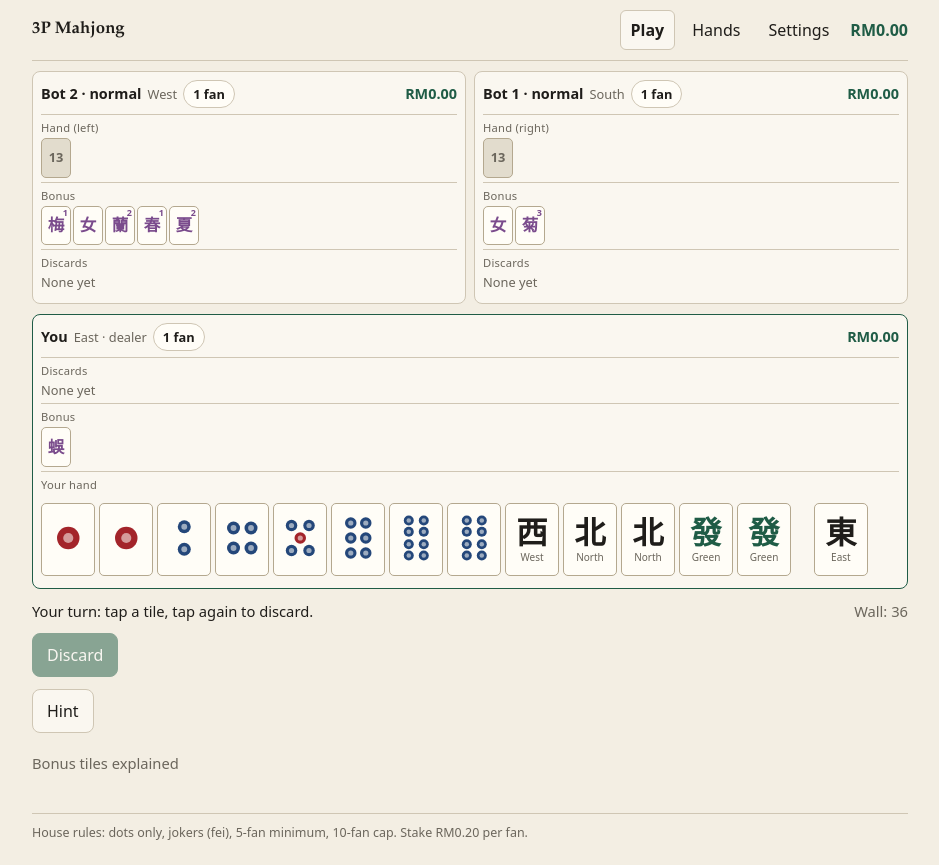
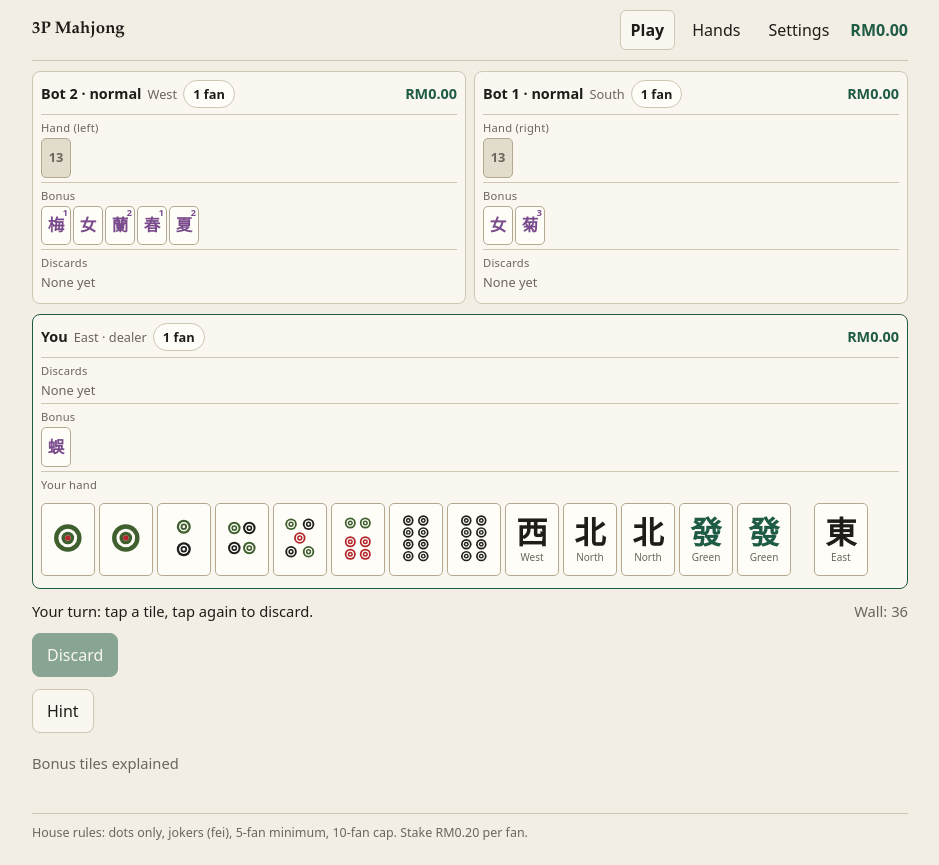
Before and after one commit to DoughnutsNCookies/WebApp-Mahjong3P, a Next.js app: page / in a window 1280 px wide. Shown: the whole page, without its empty margins (170-1109 px from the left). Built offline with nearby package versions, Linux system fonts and the light colour scheme.

Commit message:
Dot tiles in traditional green, black and red rings

```diff
--- a/src/app/globals.css
+++ b/src/app/globals.css
@@ -76,12 +76,13 @@ main { flex: 1; }
 @media (max-width: 759px) { .tile.hand .sub { display: none; } }
 .tile .main { font-weight: 600; }
 .tile.dots .main { color: var(--dots); font-variant-numeric: lining-nums tabular-nums; }
-/* Dot tiles are drawn: blue pips with a pale centre, red ones where tradition has them. */
-.dot-face { width: 78%; height: 66%; display: block; }
-.tile.hand .dot-face { height: 70%; }
-.pip { fill: var(--dots); }
-.pip.red { fill: var(--red); }
-.pip-core { fill: var(--tile); opacity: .55; }
+/* Dot tiles are drawn as concentric rings in the traditional green, black and red. */
+.dot-face { width: 80%; height: 70%; display: block; }
+.dot-face .gap { fill: var(--tile); }
+.pip-g .ring { fill: #3f5f2e; }
+.pip-k .ring { fill: #1d1d1b; }
+.pip-r .ring { fill: #b3262c; }
+.dot-face .centre-red { fill: #b3262c; }
 .tile.red .main { color: var(--red); }
 .tile.green .main { color: var(--green); }
 .tile.white .main { color: #5a6b80; }
--- a/src/ui/Tile.tsx
+++ b/src/ui/Tile.tsx
@@ -29,34 +29,39 @@ export function face(k: Kind): { main: string; sub: string; cls: string; num?: n
   return { main: '?', sub: '', cls: '' };
 }
 
-// Dot positions for 1-9 on a 30 x 40 face, in the traditional patterns. "r" marks a red dot.
-const DOT_LAYOUTS: [number, number, 'b' | 'r'][][] = [
-  [[15, 20, 'r']],
-  [[15, 11, 'b'], [15, 29, 'b']],
-  [[7, 9, 'b'], [15, 20, 'b'], [23, 31, 'b']],
-  [[8, 12, 'b'], [22, 12, 'b'], [8, 28, 'b'], [22, 28, 'b']],
-  [[8, 10, 'b'], [22, 10, 'b'], [15, 20, 'r'], [8, 30, 'b'], [22, 30, 'b']],
-  [[9, 8, 'b'], [21, 8, 'b'], [9, 20, 'b'], [21, 20, 'b'], [9, 32, 'b'], [21, 32, 'b']],
-  [[6, 6, 'b'], [15, 11, 'b'], [24, 16, 'b'], [9, 25, 'b'], [21, 25, 'b'], [9, 34, 'b'], [21, 34, 'b']],
-  [[9, 6, 'b'], [21, 6, 'b'], [9, 15, 'b'], [21, 15, 'b'], [9, 25, 'b'], [21, 25, 'b'], [9, 34, 'b'], [21, 34, 'b']],
-  [[6, 8, 'b'], [15, 8, 'b'], [24, 8, 'b'], [6, 20, 'r'], [15, 20, 'r'], [24, 20, 'r'], [6, 32, 'b'], [15, 32, 'b'], [24, 32, 'b']],
+// Dot positions and colours for 1-9 on a 30 x 40 face, following the traditional tiles Sean shared:
+// g green, k black, r red. Each dot is drawn as concentric rings.
+type Pip = [x: number, y: number, colour: 'g' | 'k' | 'r'];
+const DOT_LAYOUTS: { r: number; pips: Pip[] }[] = [
+  { r: 11, pips: [[15, 20, 'g']] },
+  { r: 5.6, pips: [[15, 11, 'g'], [15, 29, 'k']] },
+  { r: 5, pips: [[8, 8, 'g'], [15, 20, 'r'], [22, 32, 'k']] },
+  { r: 5, pips: [[9, 12, 'g'], [21, 12, 'k'], [9, 28, 'k'], [21, 28, 'g']] },
+  { r: 4.6, pips: [[8, 9, 'g'], [22, 9, 'k'], [15, 20, 'r'], [8, 31, 'k'], [22, 31, 'g']] },
+  { r: 4.4, pips: [[9, 8, 'g'], [21, 8, 'g'], [9, 23, 'r'], [21, 23, 'r'], [9, 33, 'r'], [21, 33, 'r']] },
+  { r: 4, pips: [[6, 6, 'g'], [15, 10, 'g'], [24, 14, 'g'], [9, 25, 'r'], [21, 25, 'r'], [9, 34, 'r'], [21, 34, 'r']] },
+  { r: 4.2, pips: [[9, 6, 'k'], [21, 6, 'k'], [9, 15.5, 'k'], [21, 15.5, 'k'], [9, 25, 'k'], [21, 25, 'k'], [9, 34.5, 'k'], [21, 34.5, 'k']] },
+  { r: 4, pips: [[6, 8, 'k'], [15, 8, 'k'], [24, 8, 'k'], [6, 20, 'r'], [15, 20, 'r'], [24, 20, 'r'], [6, 32, 'g'], [15, 32, 'g'], [24, 32, 'g']] },
 ];
 
 /** The dots of a 1-9 dot tile, as a small drawing. */
 function DotFace({ n }: { n: number }) {
-  const r = n === 1 ? 9 : n <= 4 ? 5.2 : n <= 6 ? 4.6 : 4;
+  const { r, pips } = DOT_LAYOUTS[n - 1];
   return (
     <svg className="dot-face" viewBox="0 0 30 40" aria-hidden="true">
-      {DOT_LAYOUTS[n - 1].map(([x, y, c], i) => (
-        <g key={i}>
-          <circle cx={x} cy={y} r={r} className={c === 'r' ? 'pip red' : 'pip'} />
-          <circle cx={x} cy={y} r={r * 0.45} className="pip-core" />
+      {pips.map(([x, y, c], i) => (
+        <g key={i} className={`pip-${c}`}>
+          <circle cx={x} cy={y} r={r} className="ring" />
+          <circle cx={x} cy={y} r={r * 0.68} className="gap" />
+          <circle cx={x} cy={y} r={r * 0.46} className="ring" />
+          <circle cx={x} cy={y} r={r * 0.2} className="gap" />
+          {/* The 1 dot has a red centre, as on the real tile. */}
+          {n === 1 && <circle cx={x} cy={y} r={r * 0.2} className="centre-red" />}
         </g>
       ))}
     </svg>
   );
 }
-
 /** Plain-text tile name for buttons and notes, e.g. "5 dot", "Red", "Joker". */
 export function label(k: Kind): string {
   const f = face(k);
```
